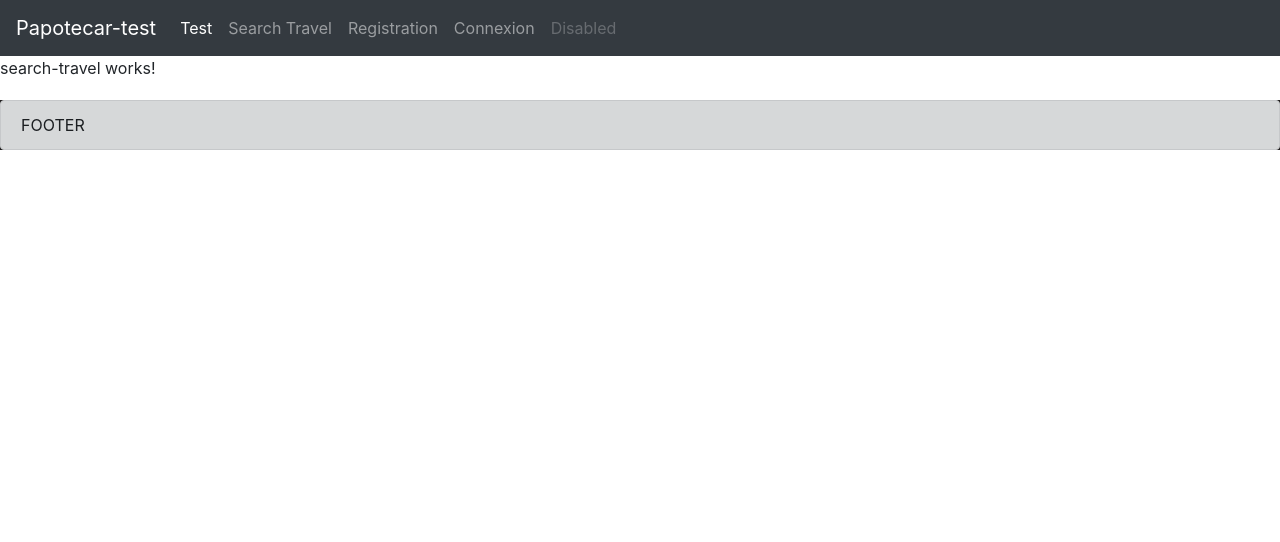
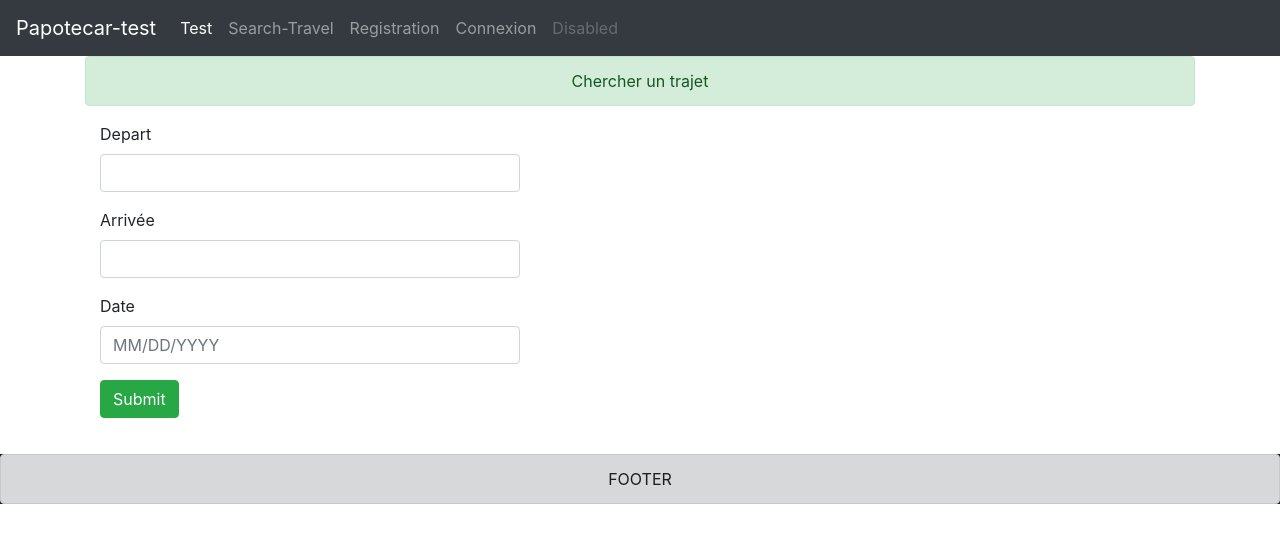
Before and after one commit to nonokage/papotecar-modules, an Angular app: page /search-travel in a window 1280 px wide. Shown: the top 542 px of the page. Built offline with nearby package versions, Linux system fonts and the light colour scheme.

Commit message:
Récupération des données du form search

```diff
--- a/src/app/app.module.ts
+++ b/src/app/app.module.ts
@@ -9,6 +9,7 @@ import { ConnectComponent } from './connect/connect.component';
 import { FooterComponent } from './footer/footer.component';
 import { SearchTravelComponent } from './search-travel/search-travel.component';
 import { RegistrationComponent } from './registration/registration.component';
+import { ReactiveFormsModule, FormsModule } from '@angular/forms';
 
 // creation des routes / url
 const appRoutes: Routes = [
@@ -32,6 +33,8 @@ const appRoutes: Routes = [
   ],
   imports: [
     BrowserModule,
+    FormsModule,
+    ReactiveFormsModule,
     RouterModule.forRoot(appRoutes,
       { enableTracing: true } // <-- debugging purposes only
     )],
--- a/src/app/navbar/navbar.component.html
+++ b/src/app/navbar/navbar.component.html
@@ -9,7 +9,7 @@
                 <a class="nav-link" routerLink="/test">Test<span class="sr-only">(current)</span></a>
             </li>
             <li class="nav-item">
-                <a class="nav-link" routerLink="/search-travel">Search Travel</a>
+                <a class="nav-link" routerLink="/search-travel">Search-Travel</a>
             </li>
             <li class="nav-item">
                 <a class="nav-link" routerLink="/registration">Registration</a>
--- a/src/app/search-travel/search-travel.component.html
+++ b/src/app/search-travel/search-travel.component.html
@@ -1,3 +1,34 @@
-<p>
-  search-travel works!
-</p>
+<div class="container">
+    <div class="alert alert-success" role="alert">
+        Chercher un trajet
+    </div>
+    <div class="row">
+        <div class="col-md-6 col-sm-6 col-xs-12">
+            <form class="form-horizontal" (ngSubmit)="onSubmit(f)" #f="ngForm">
+                <div class="form-group ">
+                    <label class="control-label col-sm-2" for="name">Depart</label>
+                    <div class="col-sm-10">
+                        <input class="form-control" id="name" name="name" type="text" ngModel/>
+                    </div>
+                </div>
+                <div class="form-group ">
+                    <label class="control-label col-sm-2" for="subject">Arrivée</label>
+                    <div class="col-sm-10">
+                        <input class="form-control" id="subject" name="subject" type="text" ngModel/>
+                    </div>
+                </div>
+                <div class="form-group ">
+                    <label class="control-label col-sm-2" for="date">Date</label>
+                    <div class="col-sm-10">
+                        <input class="form-control" id="date" name="date" placeholder="MM/DD/YYYY" type="text" ngModel/>
+                    </div>
+                </div>
+                <div class="form-group">
+                    <div class="col-sm-10 col-sm-offset-2">
+                        <button class="btn btn-success outline" name="submit" type="submit">Submit</button>
+                    </div>
+                </div>
+            </form>
+        </div>
+    </div>
+</div>
--- a/src/app/search-travel/search-travel.component.ts
+++ b/src/app/search-travel/search-travel.component.ts
@@ -1,4 +1,5 @@
 import { Component, OnInit } from '@angular/core';
+import { FormGroup, NgForm } from '@angular/forms';
 
 @Component({
   selector: 'app-search-travel',
@@ -12,4 +13,8 @@ export class SearchTravelComponent implements OnInit {
   ngOnInit() {
   }
 
+  onSubmit(form: NgForm) {
+    console.log(form.value);
 }
+
+}
--- a/src/app/test-view/test-view.component.html
+++ b/src/app/test-view/test-view.component.html
@@ -1,8 +1,15 @@
-<div class="container-fluid">
+<div class="container">
     <div class="row">
         <div class="col">
-            <div class="alert alert-secondary">
-                testViewComponent
+            <div class="alert alert-primary">
+                Liste des différents component
+            </div>
+            <div class="alert alert-warning">
+                <ul>
+                    <li>app-search-travel</li>
+                    <li>app-registration</li>
+                    <li>app-connect</li>
+                </ul>
             </div>
         </div>
     </div>
--- a/src/index.html
+++ b/src/index.html
@@ -1,5 +1,6 @@
 <!doctype html>
 <html lang="en">
+
 <head>
     <meta charset="utf-8">
     <title>PapotecarModules</title>
@@ -7,8 +8,67 @@
 
     <meta name="viewport" content="width=device-width, initial-scale=1">
     <link rel="icon" type="image/x-icon" href="favicon.ico">
+    <style>
+        .bootstrap-iso .form-group button,
+        .bootstrap-iso form input.form-control,
+        .bootstrap-iso form textarea.form-control,
+        .bootstrap-iso form select.form-control,
+        .bootstrap-iso form .form-group-lg input.form-control,
+        .bootstrap-iso form .form-group-lg textarea.form-control,
+        .bootstrap-iso form .form-group-lg select.form-control,
+        .bootstrap-iso form .form-group-sm input.form-control,
+        .bootstrap-iso form .form-group-sm textarea.form-control,
+        .bootstrap-iso form .form-group-sm select.form-control {
+            -webkit-border-radius: 20px;
+            -moz-border-radius: 20px;
+            border-radius: 20px;
+        }
+
+        .bootstrap-iso .formden_header h2,
+        .bootstrap-iso .formden_header p,
+        .bootstrap-iso form {
+            font-family: Arial, Helvetica, sans-serif;
+            color: #ed9ae3
+        }
+
+        .bootstrap-iso form button,
+        .bootstrap-iso form button:hover {
+            color: #5cb85c !important;
+        }
+
+        .bootstrap-iso .outline,
+        .bootstrap-iso .outline:focus {
+            background-color: transparent;
+            border: 2px solid #5cb85c
+        }
+
+        .bootstrap-iso .outline:hover {
+            background-color: transparent;
+            border: 2px solid#84e084;
+            color: #84e084 !important
+        }
+
+        .bootstrap-iso .form-control:focus {
+            border-color: #4ec450;
+            -webkit-box-shadow: inset 0 1px 1px rgba(0, 0, 0, 0.075), 0 0 8px rgba(78, 196, 80, 0.6);
+            box-shadow: inset 0 1px 1px rgba(0, 0, 0, 0.075), 0 0 8px rgba(78, 196, 80, 0.6);
+        }
+
+        .asteriskField {
+            color: red;
+        }
+
+        .bootstrap-iso form .input-group-addon {
+            color: #555555;
+            background-color: #ccb5b5;
+            border-radius: 20px;
+            padding-left: 15px
+        }
+    </style>
 </head>
+
 <body>
     <app-root></app-root>
 </body>
+
 </html>
--- a/src/styles.scss
+++ b/src/styles.scss
@@ -1 +1,5 @@
 /* You can add global styles to this file, and also import other style files */
+
+.alert {
+    text-align: center;
+}
```
Lines whose indentation alone changed are shown as unchanged.
